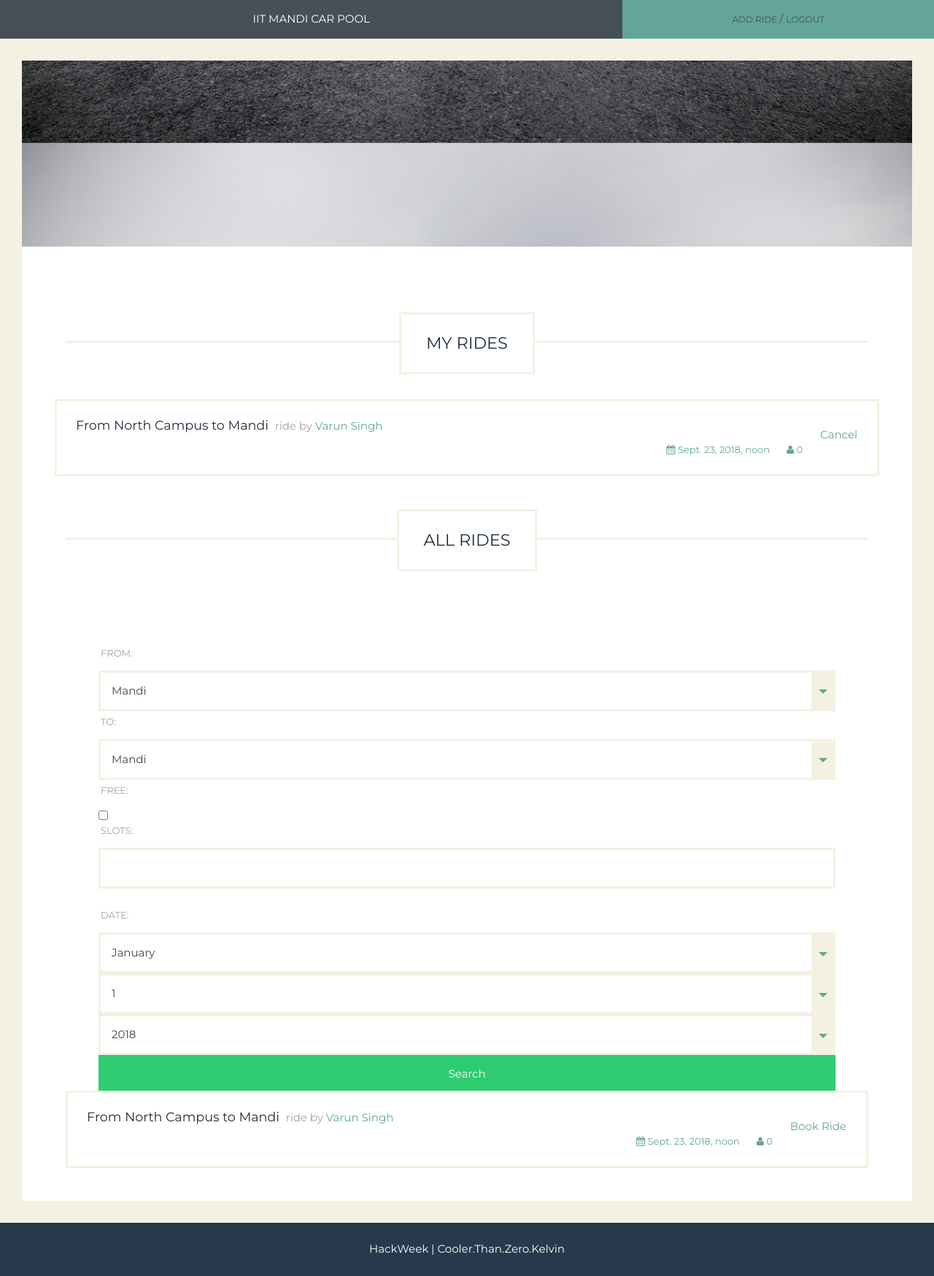
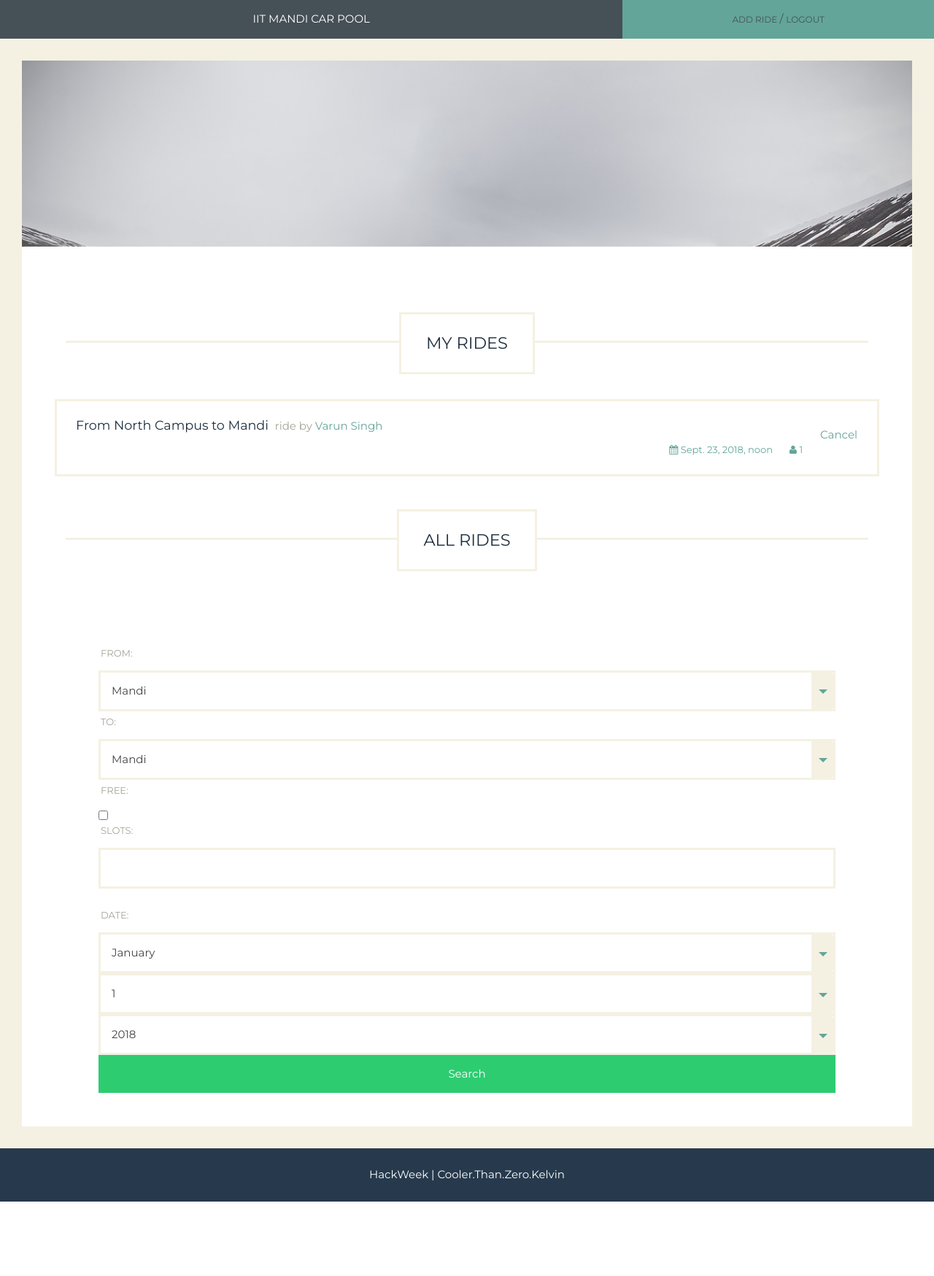
Before and after one commit to KamandPrompt/Car-Pool, a Django app: page / in a window 1280 px wide. Shown: the whole page at 73% size. After the commit the page ends 1647 px from the top, so only its background shows below. Run offline with Django 3.2, Linux system fonts and the light colour scheme; a user stored in the database is signed in; data comes from the database, SQL or seed files in the repository; both versions use the stored data as it was after the commit; some libraries are stand-ins or nearby versions.

Commit message:
Add increase/decrease pool logic

```diff
--- a/carpool/templates/index.html
+++ b/carpool/templates/index.html
@@ -166,7 +166,7 @@
                     <li class="ride-people">
                       <a href="#" class="tooltip-link" data-original-title="Number of seats" data-toggle="tooltip">
                                                         <i class="fa fa-user"></i>
-                                                        {{ ride.tot }}
+                                                        {{ ride.slots.count }}
                                                     </a>
                     </li><!-- end .ride-people -->
 
--- a/carpool/views.py
+++ b/carpool/views.py
@@ -75,7 +75,7 @@ def log(request):
 
 def dashboard(request):
     if request.user.is_authenticated:
-        allrides = Pool.objects.filter(dateTime__date__gt = datetime.date.today())
+        allrides = Pool.objects.filter(dateTime__date__gt = datetime.date.today(), tot__gt=0)
         myrides = Pool.objects.filter(slots=request.user, dateTime__date__gt = datetime.date.today())
         delform = []
         addform = []
@@ -97,10 +97,16 @@ def dashboard(request):
             form = DeleteForm(request.POST)
             my_pool = Pool.objects.get(pk=form['pk'].value())
             my_pool.slots.remove(request.user)
+            my_pool.tot=my_pool.tot+1
+            my_pool.save()
+            allrides = Pool.objects.filter(dateTime__date__gt = datetime.date.today(), tot__gt=0)
         if request.method == 'POST' and 'add' in request.POST:
             form = AddForm(request.POST)
             my_pool = Pool.objects.get(pk=form['pk'].value())
             my_pool.slots.add(request.user)
+            my_pool.tot=my_pool.tot-1
+            my_pool.save()
+            allrides = Pool.objects.filter(dateTime__date__gt = datetime.date.today(), tot__gt=0)
         myrides = Pool.objects.filter(slots=request.user, dateTime__date__gt = datetime.date.today())
         delform = []
         addform = []
```
Also changed, not shown: db.sqlite3.
